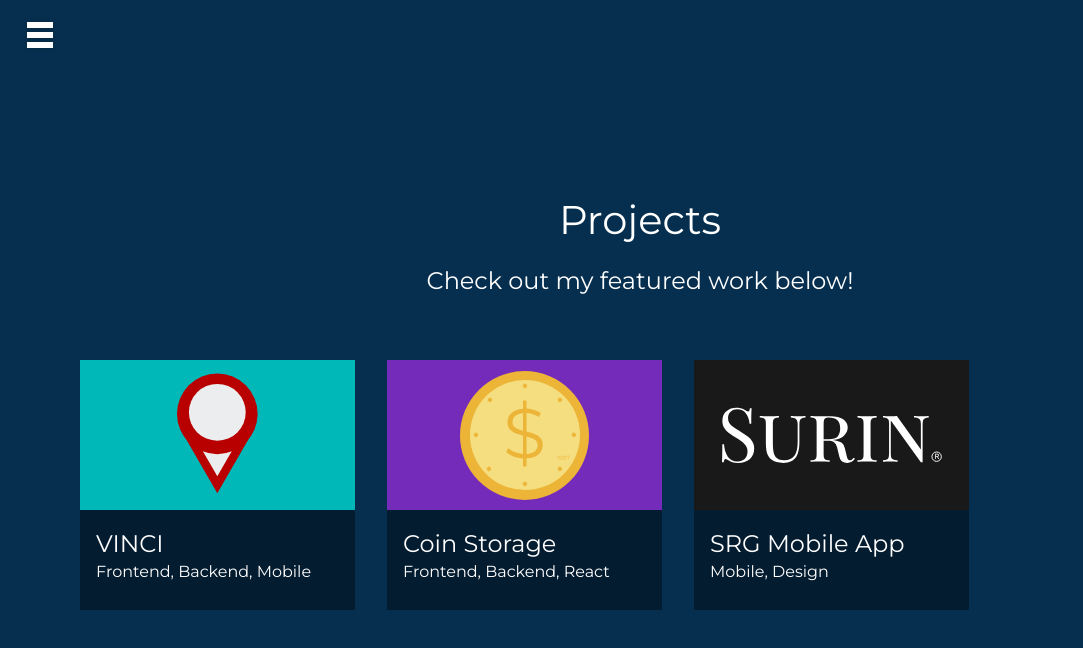
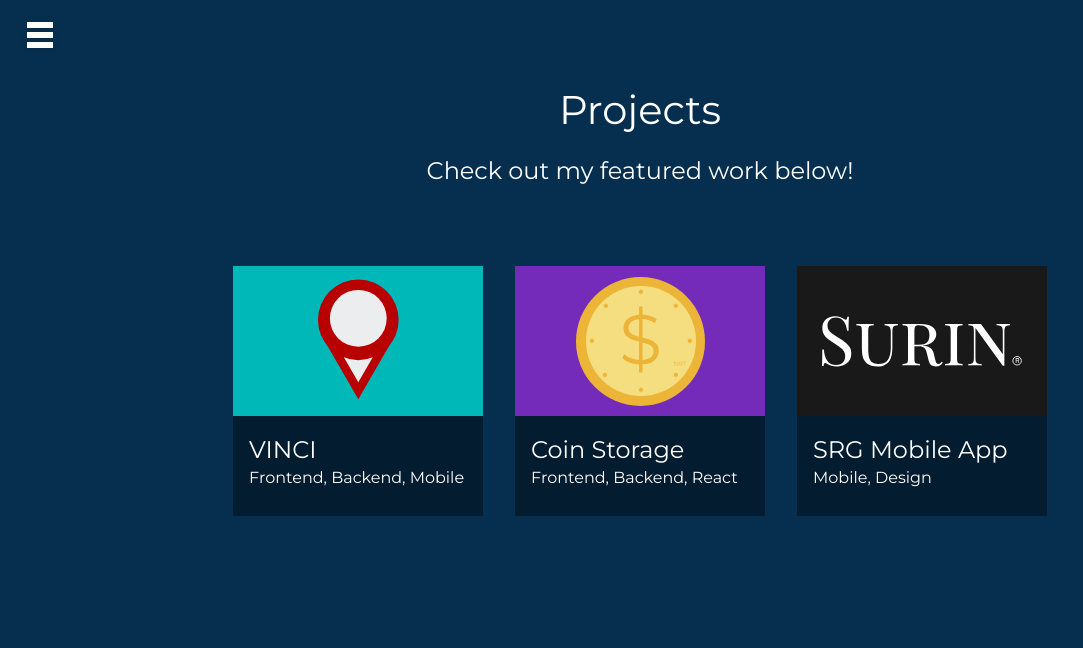
Before and after one commit to nicdavid/nicholasbarnette, an Angular app: page /projects in a window 1280 px wide. Shown: the top 648 px of the page, without its empty margins (0-1083 px from the left). Built offline with nearby package versions, Linux system fonts and the light colour scheme.

Commit message:
Intermediate push

```diff
--- a/angular.json
+++ b/angular.json
@@ -17,7 +17,7 @@
         "build": {
           "builder": "@angular-devkit/build-angular:browser",
           "options": {
-            "outputPath": "dist/ResumeSite",
+            "outputPath": "dist",
             "index": "src/index.html",
             "main": "src/main.ts",
             "polyfills": "src/polyfills.ts",
--- a/src/app/app-routing.module.ts
+++ b/src/app/app-routing.module.ts
@@ -1,9 +1,9 @@
 import { NgModule } from '@angular/core';
 import { Routes, RouterModule } from '@angular/router';
 
-import { HomeComponent } from './routes/home';
-import { ProjectsComponent } from './routes/projects';
-import { ContactComponent } from './routes/contact';
+import { HomeComponent } from './routes/home/home.component';
+import { ProjectsComponent } from './routes/projects/projects.component';
+import { ContactComponent } from './routes/contact/contact.component';
 
 
 const routes: Routes = [
--- a/src/app/core/navigation/navigation.component.ts
+++ b/src/app/core/navigation/navigation.component.ts
@@ -1,4 +1,4 @@
-import { Component, OnInit, time } from '@angular/core';
+import { Component, OnInit } from '@angular/core';
 
 @Component({
   selector: 'app-navigation',
--- a/src/app/routes/contact/contact.component.sass
+++ b/src/app/routes/contact/contact.component.sass
@@ -12,7 +12,6 @@
 	flex-direction: column
 	justify-content: center
 	align-items: center
-	height: 100vh
 	padding: 2rem 4rem
 	margin: 0 auto
 	box-sizing: border-box
--- a/src/app/routes/contact/contact.component.ts
+++ b/src/app/routes/contact/contact.component.ts
@@ -11,6 +11,9 @@
 	validName = true;
 	validEmail = true;
 	validMessage = true;
+	name = '';
+	email = '';
+	message = '';
 
 	constructor() { }
 
@@ -18,19 +21,20 @@
 	}
 
 	validateName(val) {
+		this.name = val;
 		this.validName = val.length > 1;
 		return val.length > 1;
 	}
 
 	validateEmail(val) {
+		this.email = val;
 		let re = new RegExp('[a-z0-9!#$%&*+/=?^_`{|}~-]+(?:\.[a-z0-9!#$%&*+/=?^_`{|}~-]+)*@(?:[a-z0-9](?:[a-z0-9-]*[a-z0-9])?\.)+[a-z0-9](?:[a-z0-9-]*[a-z0-9])?', 'g');
 		this.validEmail = re.test(val);
-		console.log(val);
-		console.log(re.test(val));
 		return re.test(val);
 	}
 
 	validateMessage(val) {
+		this.message = val;
 		this.validMessage = val.trim().length > 5;
 		return val.trim().length > 5;
 	}
@@ -57,13 +61,11 @@
 
 	submitForm() {
 		//Validate all the fields
-		var f1 = this.validateName(document.getElementById('name').value);
-		var f2 = this.validateEmail(document.getElementById('email').value);
-		var f3 = this.validateMessage(document.getElementById('message').value);
+		var f1 = this.validateName(this.name);
+		var f2 = this.validateEmail(this.email);
+		var f3 = this.validateMessage(this.message);
 
-		var params = 'name=' + document.getElementById('name').value + '&' + 'email=' + document.getElementById('email').value + '&' + 'message=' + document.getElementById('message').value;
-
-		console.log(params);
+		var params = 'name=' + this.name + '&' + 'email=' + this.email + '&' + 'message=' + this.message;
 
 		if (f1 && f2 && f3) {
 			//Add submit functionality here
--- a/src/app/routes/home/home.component.sass
+++ b/src/app/routes/home/home.component.sass
@@ -21,7 +21,8 @@
 	flex-direction: column
 	justify-content: center
 	align-items: center
-	min-height: 90vh
+	min-height: 85vh
+	max-height: 90vh
 	padding: 0 4rem
 	margin: 0 auto
 	box-sizing: border-box
--- a/src/app/routes/projects/projects.component.sass
+++ b/src/app/routes/projects/projects.component.sass
@@ -12,7 +12,6 @@
 	flex-direction: column
 	justify-content: center
 	align-items: center
-	height: 100vh
 	padding: 2rem 4rem
 	margin: 0 auto
 	box-sizing: border-box
--- a/src/styles.sass
+++ b/src/styles.sass
@@ -16,7 +16,7 @@
 
 body
 	padding: 0
-	margin: 0
+	margin: 3rem 0 0 0
 	background-color: #062F4F
 
 *:focus
@@ -125,13 +125,17 @@
 	flex-direction: flex-wrap
 	width: 100%
 	margin-top: 4rem
+	flex-direction: row
+	flex-wrap: wrap
+	justify-content: center
 
 	.tile
-		width: 275px
+		width: 100%
+		max-width: 250px
 		height: 250px
 		display: flex
 		flex-direction: column
-		margin: 0 1rem
+		margin: 1rem
 		border-radius: 0.25rem
 
 		.mainContent
```
